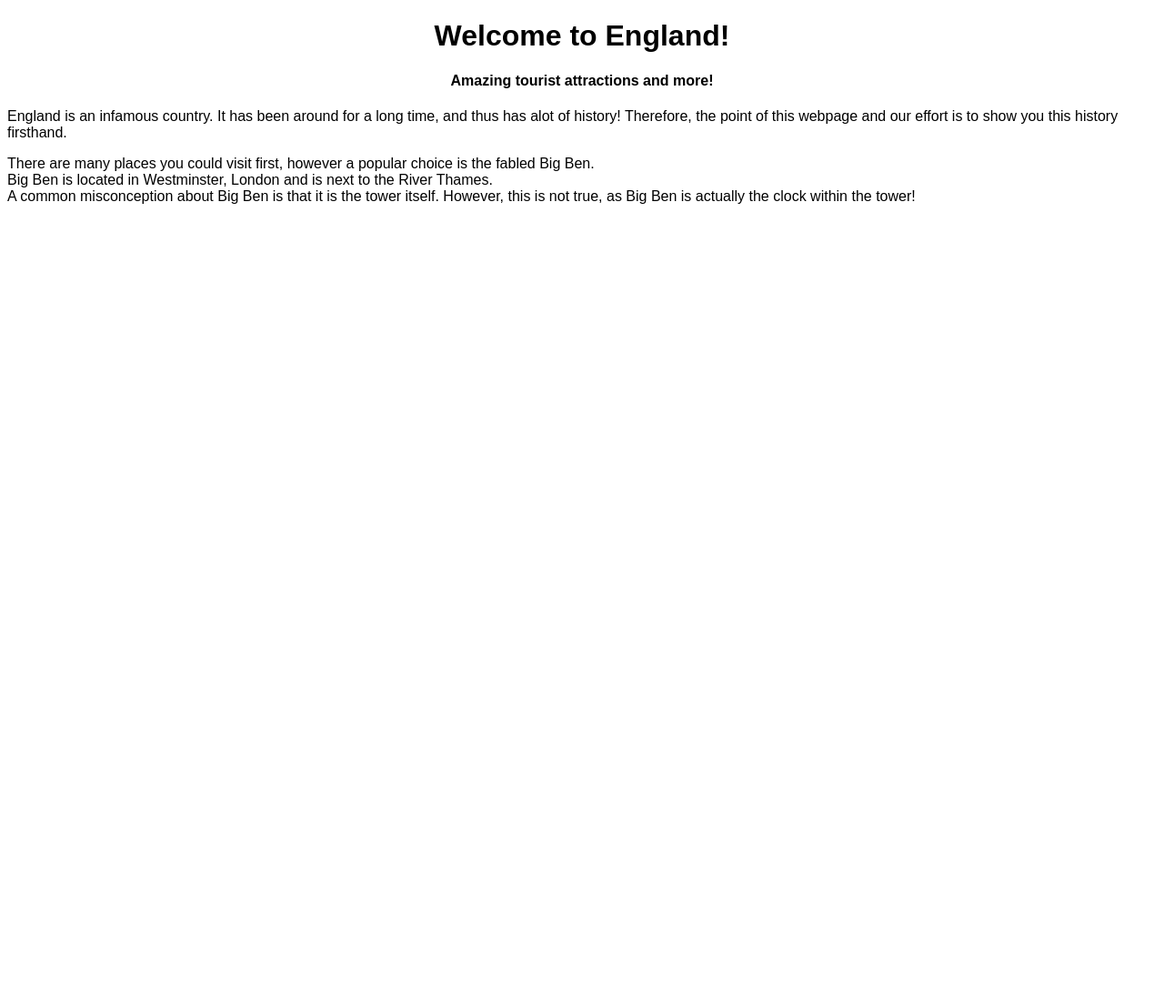
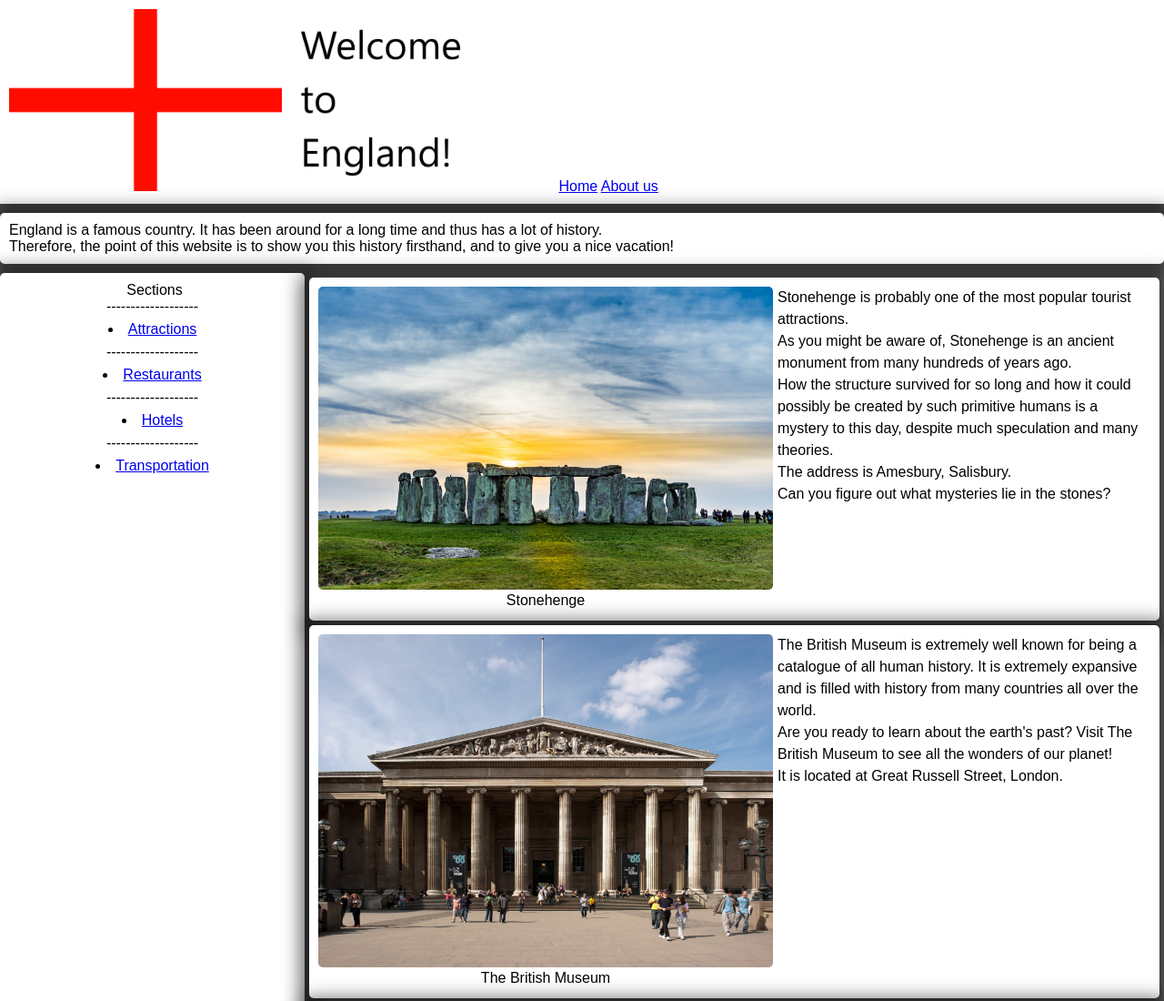
Before and after one commit to Gargan666/Engelsknettside, a plain HTML site: page index.html in a window 1280 px wide. Shown: the top 1100 px of the page at 91% size. Before the commit the page ends 800 px from the top, so only its background shows below. Drawn offline with Linux system fonts and the light colour scheme.

Commit message:
Version 1

```diff
--- /dev/null
+++ b/css/style.css
@@ -0,0 +1,129 @@
+* {
+
+margin: 0;
+
+}
+
+body {
+
+font-family: Arial, Helvetica, sans-serif;
+background-color: gray;
+
+}
+
+main {
+
+display: flex;
+flex-direction: column;
+row-gap: 10px;
+
+}
+#stuff {
+
+display: flex;
+flex-direction: row;
+
+}
+
+header {
+
+background-color: white;
+box-shadow: 0px 5px 20px 10px rgba(0, 0, 0, 0.576);
+
+text-align: left;
+padding: 10px;
+
+}
+#logo {
+
+height: 25vh;
+width: auto;
+
+}
+
+footer {
+
+background-color: white;
+padding: 10px;
+
+}
+
+nav {
+
+flex: 1;
+background-color: white;
+box-shadow: 0px 5px 20px 10px rgba(0, 0, 0, 0.576);
+border-radius: 5px;
+
+padding: 10px;
+text-align: center;
+
+}
+
+#content-main {
+
+flex: 3;
+
+}
+
+.entry {
+
+display: flex;
+flex-direction: row;
+
+height: fit-content;
+margin: 5px;
+
+text-align: left;
+line-height: 150%;
+
+}
+section {
+
+border-radius: 5px;
+background-color: white;
+box-shadow: 0px 5px 20px 10px rgba(0, 0, 0, 0.576);
+
+padding: 10px;
+
+}
+.entry-img {
+
+border-radius: 5px;
+width: 500px;
+height: auto;
+
+}
+.thumbnail {
+
+display: flex;
+flex-direction: column;
+text-align: center;
+
+}
+
+ul {
+
+margin-left: -40px;
+list-style: inside;
+
+}
+li {
+
+outline-width: 10px;
+outline-color: black;
+line-height: 200%;
+
+}
+
+a:hover {
+
+font-size: 110%;
+
+}
+p {
+
+padding-left: 5px;
+overflow-wrap: break-word;
+
+}
--- a/index.html
+++ b/index.html
@@ -2,33 +2,123 @@
 <html>
     <head>
 
-        <title>England's Tourist Webpage</title>
-        <link rel="stylesheet" href="style.css">
+        <title>Welcome to England!</title>
+        <link rel="stylesheet" href="css/style.css">
 
     </head>
 
     <body>
 
-        <h1 style="text-align: center;">
-            Welcome to England!
-            <br>
-            <h4 style="text-align: center;">Amazing tourist attractions and more!</h4>
-        </h1>
+        <main id="home-main">
+            <header>
+                <img src="images/logo.png" id="logo">
+                <a href="index.html">Home</a>
+                <a href="html/about.html">About us</a>
+            </header>
 
-        <p>
-            England is an infamous country. It has been around for a long time, and thus has alot of history!
-            Therefore, the point of this webpage and our effort is to show you this history firsthand.
-        </p>
+            <section>
+                England is a famous country. It has been around for a long time and thus has a lot of history.<br>
+                Therefore, the point of this website is to show you this history firsthand, and to give you a nice vacation!
+            </section>
 
-        <!--big ben part-->
-        <p>
-            There are many places you could visit first, however a popular choice is the fabled Big Ben.
-            <br>
-            Big Ben is located in Westminster, London and is next to the River Thames.
-            <br>
-            A common misconception about Big Ben is that it is the tower itself.
-            However, this is not true, as Big Ben is actually the clock within the tower!
-        </p>
+            <div id="stuff">
+
+                <nav>
+                    <p>Sections</p>
+                    <ul>
+                        -------------------
+                        <li><a href="index.html">Attractions</a></li>
+                        -------------------
+                        <li><a href="html/restaurants.html">Restaurants</a></li>
+                        -------------------
+                        <li><a href="html/hotels.html">Hotels</a></li>
+                        -------------------
+                        <li><a href="html/transportation.html">Transportation</a></li>
+                    </ul>
+                </nav>
+
+                <div id="content-main">
+                    <section class="entry">
+                        <div class="thumbnail">
+                        <img src="images/stonehenge.png" class="entry-img">
+                        Stonehenge
+                        </div>
+
+                        <p>
+Stonehenge is probably one of the most popular tourist attractions.<br>
+As you might be aware of, Stonehenge is an ancient monument from many hundreds of years ago.<br>
+How the structure survived for so long and how it could possibly be created by such primitive humans is a mystery to this day, despite much speculation and many theories.<br>
+The address is Amesbury, Salisbury.<br>
+Can you figure out what mysteries lie in the stones?
+                        </p>
+                    </section>
+
+                    <section class="entry">
+                        <div class="thumbnail">
+                        <img src="images/britishmuseum.png" class="entry-img">
+                        The British Museum
+                        </div>
+
+                        <p>
+The British Museum is extremely well known for being a catalogue of all human history. It is extremely expansive and is filled with history from many countries all over the world. <br>
+Are you ready to learn about the earth's past? Visit The British Museum to see all the wonders of our planet!<br>
+It is located at Great Russell Street, London.
+                        </p>
+                    </section>
+
+                    <section class="entry">
+                        <div class="thumbnail">
+                        <img src="images/hadrianwall.png" class="entry-img">
+                        Hadrian's wall
+                        </div>
+
+                        <p>
+Hadrian's wall is almost like a mini-Wall of China! It is a small stone wall that spans from Bowness-on-Solway all the way over to Wallsend. It was created by the Romans as defence for the Britannia province, almost two thousand years ago! <br>
+As previously mentioned, it starts and ends at opposite sides of England, spanning the entire country! Isn't that fascinating?<br>
+Come witness this ancient monument from Rome today!<br>
+The route starts at Wallsend, Tyne and Wear, and ends at Bowness-on-Solway, Cumbria.<br>
+
+                        </p>
+                    </section>
+
+                    <section class="entry">
+                        <div class="thumbnail">
+                        <img src="images/romanarmy.png" class="entry-img">
+                        Roman Army Museum
+                        </div>
+
+                        <p>
+For those more interested in the history of Hadrian's wall or that of the romans, there is a museum located around the halfway point of the wall. It's called Roman Army Museum.<br>
+They have many interactive displays, such as movie showings, and many other interesting artifacts. The address of the museum is Brampton, CA8 7HF.<br>
+Come discover England's past with the Roman Empire!<br>
+                        </p>
+                    </section>
+
+                    <section class="entry">
+                        <div class="thumbnail">
+                        <img src="images/bigben.png" class="entry-img">
+                        Big Ben
+                        </div>
+
+                        <p>
+The Big Ben is a very well-known tourist attraction. Many people visit it annually, for good reason!<br>
+Big Ben is in Westminster, London and is next to the River Thames.<br>
+You'll find that the architecture of Big Ben is very impressive, and the sheer volume of the bell is quite the experience to hear. <br>
+However, a common misconception is that Big Ben is the tower while Big Ben is the name of the clock located at the top!<br>
+The address is Westminster, London SW1A 0AA.<br>
+                        </p>
+                    </section>
+                </div>
+
+            </div>
+
+
+            <footer>
+                If you want to reach out personally, for example if you have complaints, reach out to us by email or phone!<br>
+                Email: [Insert imaginary email here]<br>
+                Phone number: [Insert imaginary phone number here]
+            </footer>
+        </main>
 
     </body>
 </html>
--- a/style.css
+++ /dev/null
@@ -1,5 +0,0 @@
-body {
-
-font-family:Arial, Helvetica, sans-serif
-
-}
```
Also changed, not shown: html/about.html (added, +36 -0 lines), html/hotels.html (added, +78 -0 lines), html/restaurants.html (added, +79 -0 lines), html/transportation.html (added, +64 -0 lines), README.txt, images/bigben.png (added), images/britishmuseum.png (added), images/connaughthotel.png (added), images/connaughtrestaurant.png (added), images/crosskeys.png (added), images/hadrianwall.png (added), images/logo.png (added), images/nationalrail.png (added), images/romanarmy.png (added), 2 more files, 1 other file.
